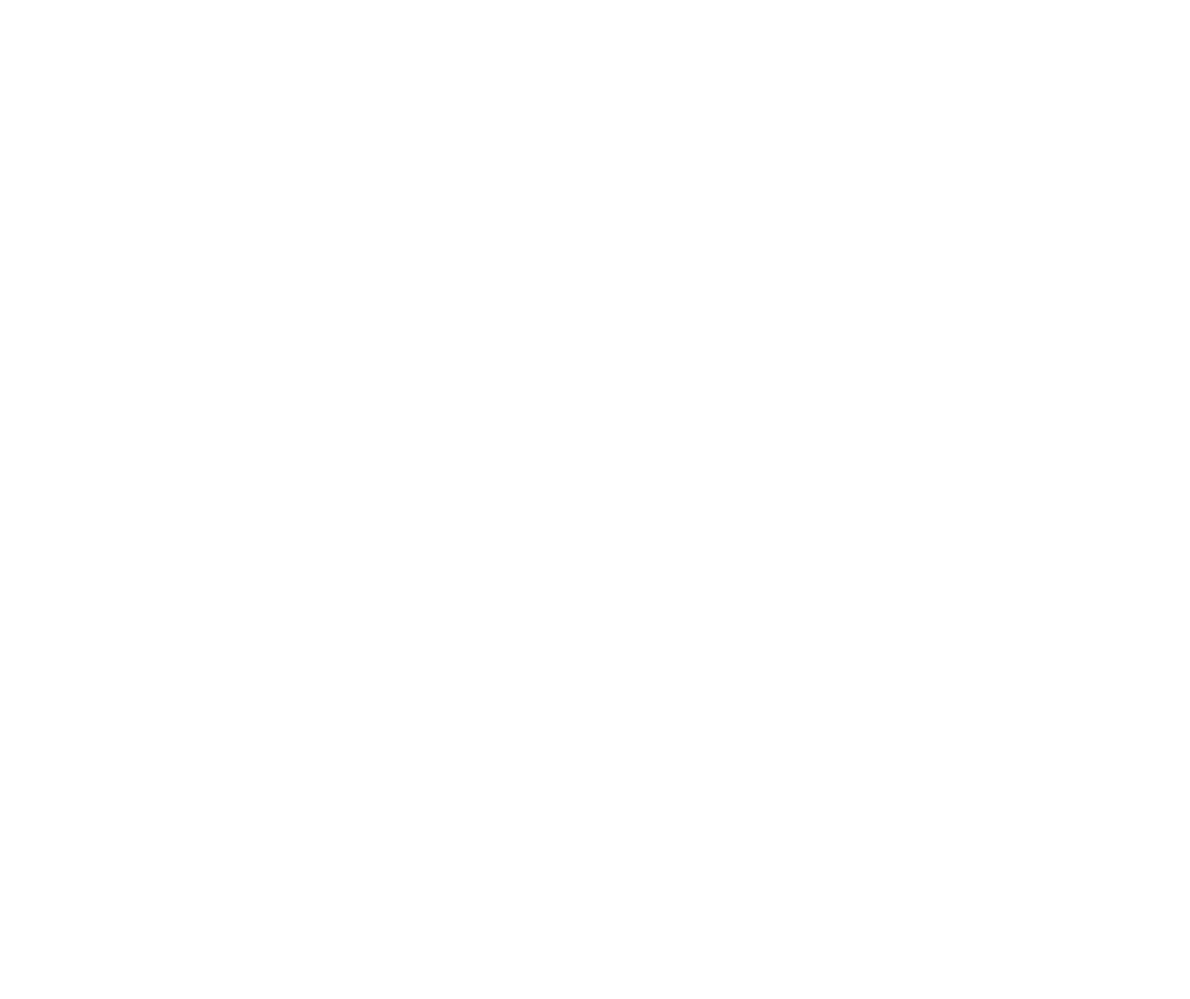
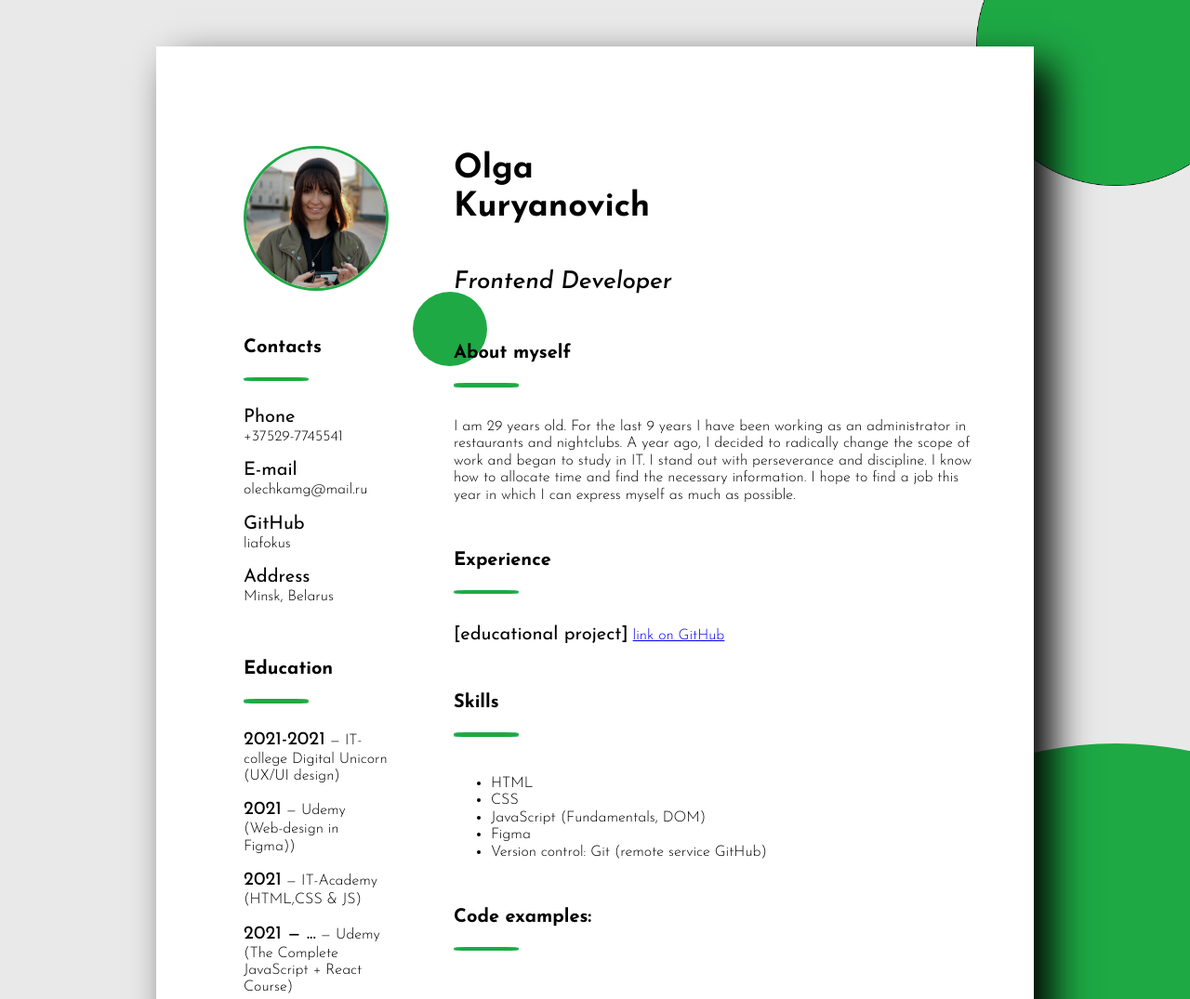
Before and after one commit to romanfinkin/Olya, a website: page index.html in a window 1280 px wide. Shown: the top 1075 px of the page at 93% size. Before the commit the page ends 800 px from the top, so only its background shows below. Drawn offline with nearby package versions, Linux system fonts and the light colour scheme.

Commit message:
feat:moderated content of cv

```diff
--- a/index.html
+++ b/index.html
@@ -5,8 +5,59 @@
     <meta http-equiv="X-UA-Compatible" content="IE=edge">
     <meta name="viewport" content="width=device-width, initial-scale=1.0">
     <title>Document</title>
+    <link rel="stylesheet" href="style.css">
+    <link rel="stylesheet" href="../../../учеба HTML/css/normalize/normalize.css">
+    <link href="https://fonts.googleapis.com/css2?family=Comfortaa:wght@300;400;500;600;700&family=Josefin+Sans:ital,wght@0,100;0,200;0,300;0,400;0,500;0,600;0,700;1,100;1,200;1,300;1,400;1,500;1,600;1,700&family=Montserrat:ital,wght@0,100;0,200;0,300;0,400;0,500;0,600;0,700;0,800;0,900;1,100;1,200;1,300;1,400;1,500;1,600;1,700;1,800;1,900&display=swap" rel="stylesheet">
 </head>
 <body>
+     <div class="cv-list">
 
+        <div class="content">
+            <div class="left_column">
+                <img id="photo" src="image/IMG_2264.jpg" alt="photo">
+                <h3>Contacts</h3>
+                <img id="line" src="image/Line 1.png" alt="line">
+                <p><span>Phone</span><br>+37529-7745541</p>
+                <p><span>E-mail</span><br>olechkamg@mail.ru</p>
+                <p><span>GitHub</span><br>liafokus</p>
+                <p><span>Address</span><br>Minsk, Belarus</p>
+                <h3>Education</h3>
+                <img id="line" src="image/Line 1.png" alt="line">
+                <p><span>2021-2021</span> &mdash; IT-college Digital Unicorn (UX/UI design)</p>
+                <p><span>2021</span> &mdash; Udemy (Web-design in Figma))</p>
+                <p><span>2021</span> &mdash; IT-Academy (HTML,CSS & JS)</p>
+                <p><span>2021 &mdash; ...</span> &mdash; Udemy (The Complete JavaScript + React Course)</p>
+                <h3>Languages</h3>
+                <img id="line" src="image/Line 1.png" alt="line">
+                <p><span>English</span><br>A2-B1</p>
+
+            </div>
+
+            <div class="right_column">
+                <h1>Olga <br> Kuryanovich</h1>
+                <h2>Frontend Developer</h2>
+                <h3>About myself</h3>
+                <img id="line" src="image/Line 1.png" alt="line">
+                <p>I am 29 years old. For the last 9 years I have been working as an administrator in restaurants and nightclubs. A year ago, I decided to radically change the scope of work and began to study in IT. I stand out with perseverance and discipline. I know how to allocate time and find the necessary information. I hope to find a job this year in which I can express myself as much as possible.</p>
+                <h3>Experience</h3>
+                <img id="line" src="image/Line 1.png" alt="line">
+                <p><span>[educational project]</span> <a href="https://github.com/liafokus/liafokus.github.io.git">link on GitHub</a></p>
+                <h3>Skills</h3>
+                <img id="line" src="image/Line 1.png" alt="line">
+                <ul>
+                    <li>HTML</li>
+                    <li>CSS</li>
+                    <li>JavaScript (Fundamentals, DOM)</li>
+                    <li>Figma</li>
+                    <li>Version control: Git (remote service GitHub)</li>
+                </ul>
+                <h3>Code examples:</h3>
+                <img id="line" src="image/Line 1.png" alt="line">
+                <p><code>
+
+                </code></p>
+            </div>
+        </div>
+     </div>
 </body>
 </html>
--- /dev/null
+++ b/package.json
@@ -0,0 +1,5 @@
+{
+  "dependencies": {
+    "normalize.css": "^8.0.1"
+  }
+}
--- a/style.css
+++ b/style.css
@@ -0,0 +1,79 @@
+body {
+    background-color: rgb(233, 233, 233);
+    font-family: 'Josefin Sans', 'Montserrat', sans-serif;
+    font-size: 16px;
+    font-weight: 300;
+    background-image: url(image/Ellipse\ 2.png), url(image/Ellipse\ 1.svg);
+    background-repeat: no-repeat, no-repeat;
+    background-position: 1050px -100px, 800px 800px;
+    background-size:300px, 800px;
+
+}
+#small_circle{
+    position: absolute;
+    top: 290px;
+    left: 285px;
+    width: 50px;
+}
+.cv-list {
+    position: relative;
+    width: 210mm;
+    height: 297mm;
+    padding: 15mm 15mm 15mm 25mm;
+    margin: 50px auto;
+    background-color: white;
+    background-image: url(image/Ellipse\ 1.svg);
+    background-repeat: no-repeat;
+    background-position: 276px 264px;
+    background-size: 80px;
+    box-shadow: 20px 20px 40px black;
+}
+.content {
+    display: flex;
+    margin-top: 50px;
+}
+.left_column {
+    display: flex;
+    flex-direction: column;
+    margin-right: 70px;
+    width: 250px;
+
+};
+.right_column{
+    display: flex;
+    flex-direction: column;
+}
+#photo{
+    border-radius: 50%;
+    border-style: solid;
+    border-color: #1EA945;
+    width: 150px;
+    height: 150px;
+}
+.right_column > h1{
+    font-size: 36px;
+    font-weight: 700;
+    margin-top: 5px;
+}
+.right_column > h2{
+    font-size: 26px;
+    font-weight: 500;
+    font-style: italic;
+    margin-top: 45px;
+}
+h3{
+    font-size: 20px;
+    margin-top: 50px;
+}
+#line{
+    width: 70px;
+    border-radius: 20%;
+    margin-bottom: 20px;
+}
+p{
+    margin: 8px 0px;
+}
+span{
+    font-size: 20px;
+    font-weight: 400;
+}
```
Also changed, not shown: image/Ellipse 1.png (added), image/Ellipse 1.svg (added), image/Ellipse 2.png (added), image/IMG_2264.jpg (added), image/Line 1.png (added), 3 other files.
